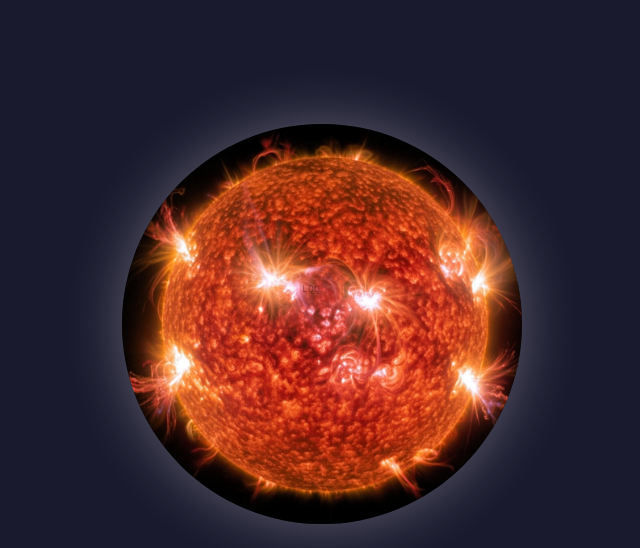
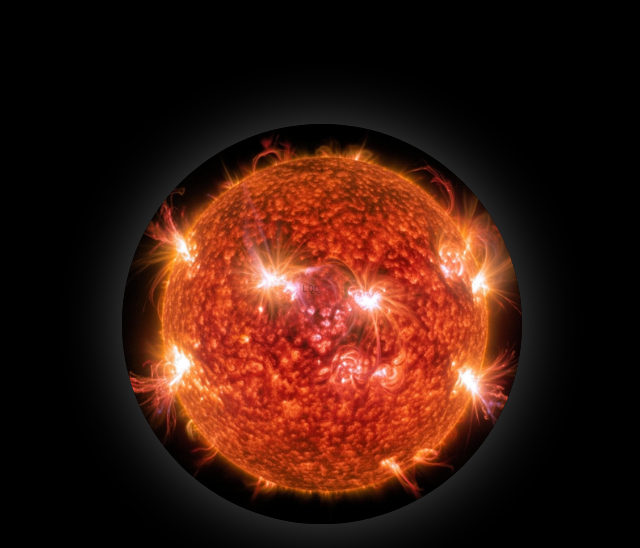
Before and after one commit to 0a1b/Sun-Moon-Strategy, a plain HTML site: page index.html in a window 1280 px wide. Shown: the top 548 px of the page, without its empty margins (318-958 px from the left). Drawn offline with Linux system fonts and the light colour scheme.

Commit message:
Change background color to black

```diff
--- a/index.html
+++ b/index.html
@@ -5,7 +5,7 @@
 <meta name="viewport" content="width=device-width, initial-scale=1">
 <style>
   body {
-    background-color: #1a1a2e;
+    background-color: #000000;
     color: white;
     font-family: 'Courier New', Courier, monospace;
     text-align: center;
```
